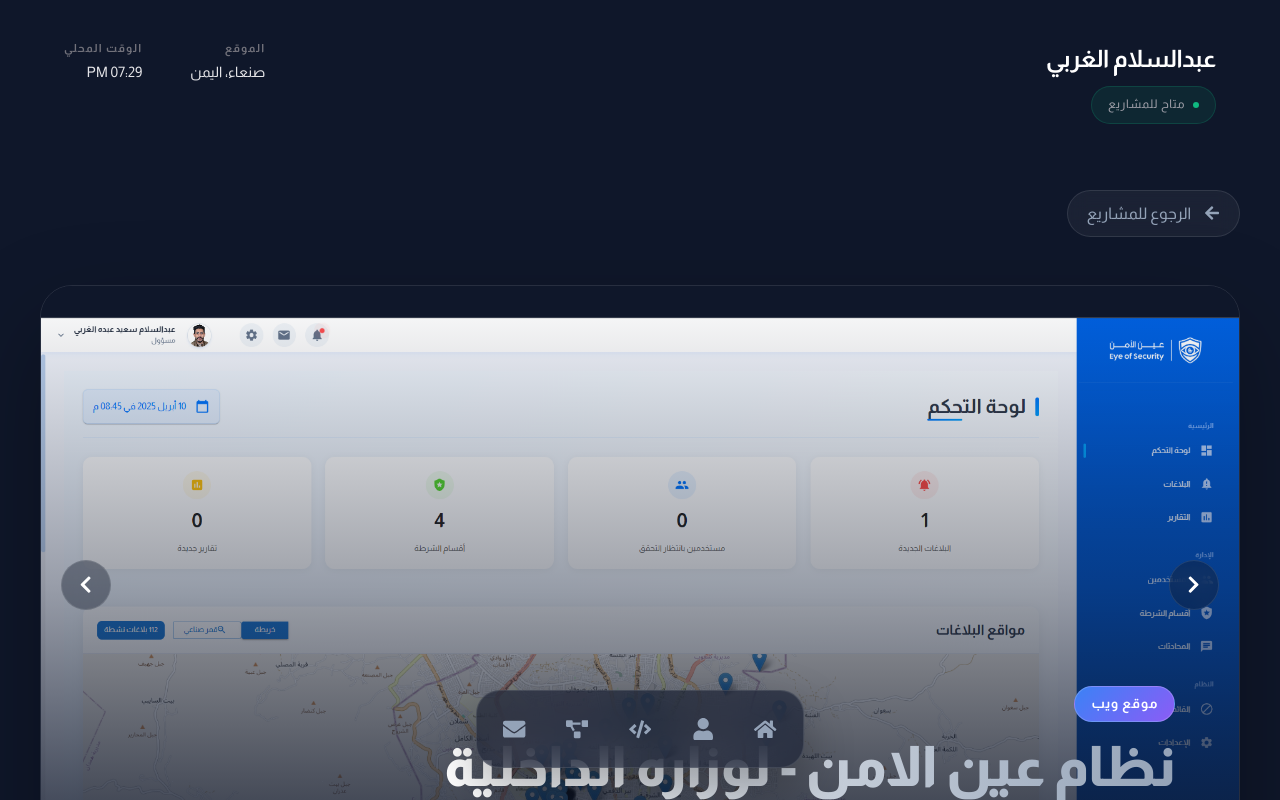
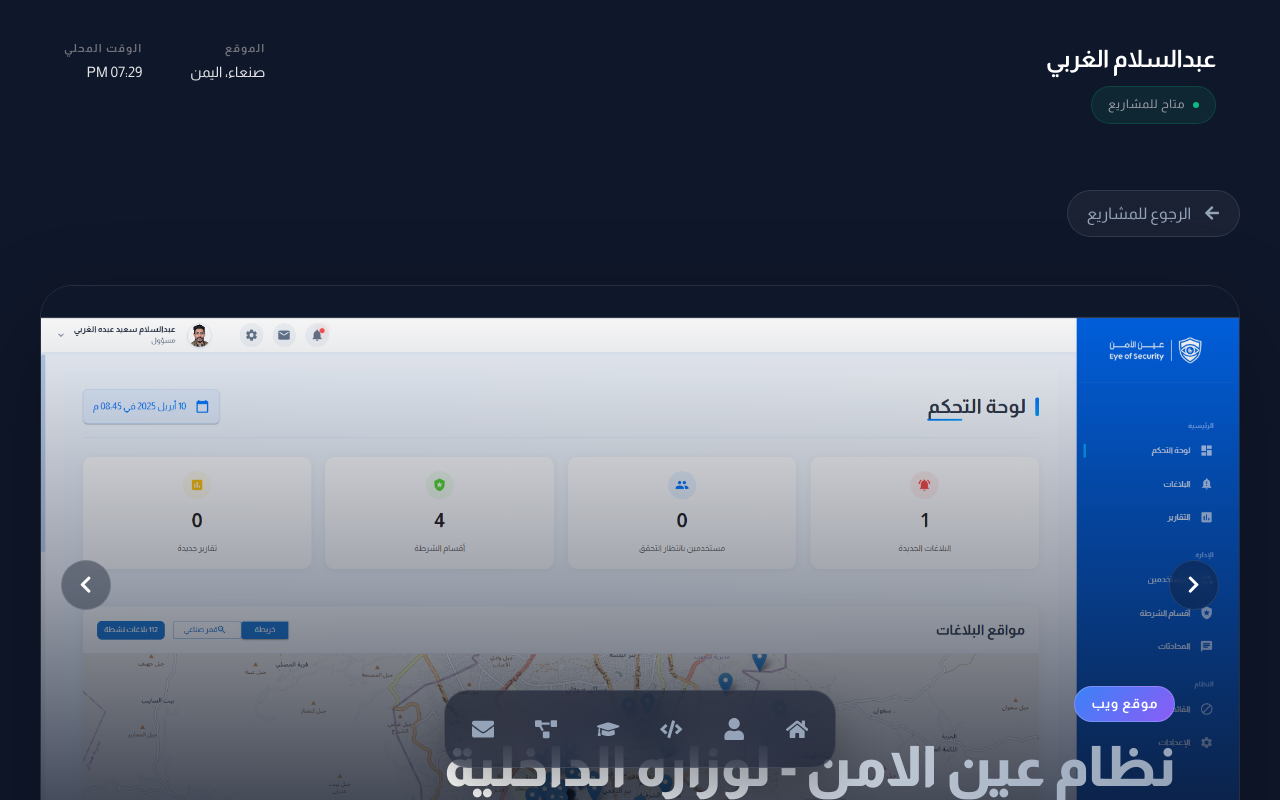
Before and after one commit to abdalsalamsalgharbi-pixel/personal-portfolio-abdalsalamsalgharbi, a React (Create React App) app: page /projects/1 in a window 1280 px wide. Shown: the top 800 px of the page. Built offline with nearby package versions, Linux system fonts and the light colour scheme.

Commit message:
إضافة زر الشهادات في القائمة العائمة وتحسين الوصول السريع

```diff
--- a/src/components/Layout/FloatingNav/index.js
+++ b/src/components/Layout/FloatingNav/index.js
@@ -1,7 +1,7 @@
 import React from 'react';
 import { motion } from 'framer-motion';
 import { Link, useLocation, useNavigate } from 'react-router-dom';
-import { FaUser, FaCode, FaProjectDiagram, FaEnvelope, FaHome } from 'react-icons/fa';
+import { FaUser, FaCode, FaProjectDiagram, FaEnvelope, FaHome, FaGraduationCap } from 'react-icons/fa';
 import './FloatingNav.css';
 
 const FloatingNav = () => {
@@ -13,6 +13,7 @@ const FloatingNav = () => {
         { name: 'الرئيسية', icon: FaHome, path: '/', type: 'link' },
         { name: 'عنّي', icon: FaUser, path: 'about', type: 'scroll' },
         { name: 'المهارات', icon: FaCode, path: 'skills', type: 'scroll' },
+        { name: 'الشهادات', icon: FaGraduationCap, path: 'certificates', type: 'scroll' },
         { name: 'المشاريع', icon: FaProjectDiagram, path: '/projects', type: 'link' },
         { name: 'تواصل معي', icon: FaEnvelope, path: '/#contact', type: 'scroll' },
     ];
--- a/src/pages/Home/index.js
+++ b/src/pages/Home/index.js
@@ -430,6 +430,7 @@ const Home = () => {
 
         {/* Certificates Section */}
         <motion.div
+          id="certificates"
           className="certificates-container"
           variants={containerVariants}
           initial="hidden"
```
